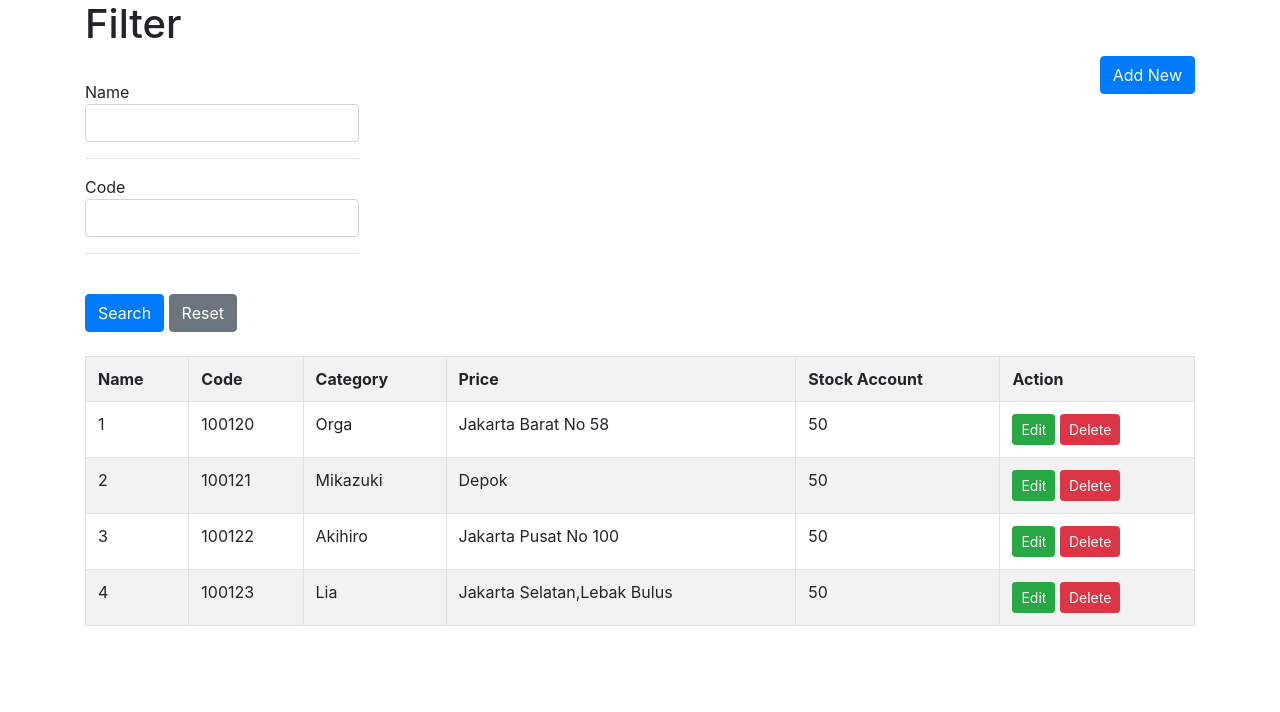
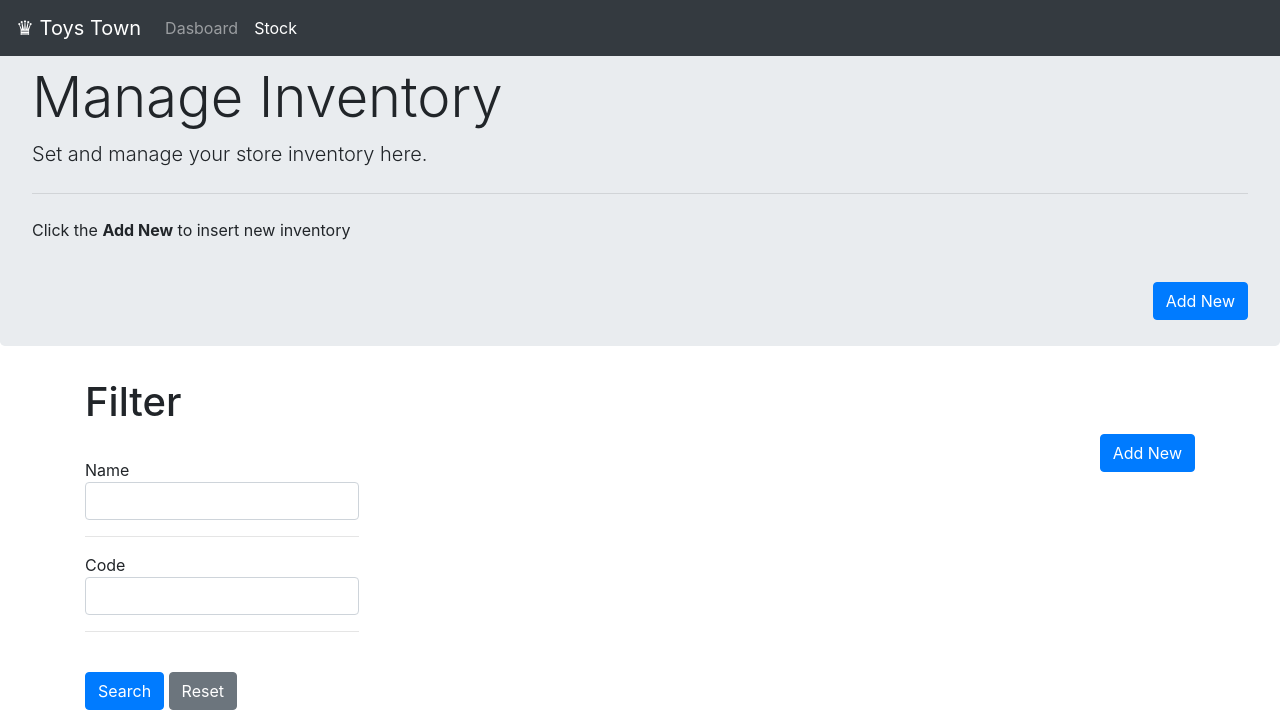
Before and after one commit to aureliaoktania/CRUD, a PHP site: page /menu.php in a window 1280 px wide. Shown: the top 712 px of the page. Before the commit the page ends 626 px from the top, so only its background shows below. Run offline with PHP 8.4, Linux system fonts and the light colour scheme.

Commit message:
Update menu.php

```diff
--- a/menu.php
+++ b/menu.php
@@ -4,6 +4,31 @@
 <link href="./css/bootstrap.min.css" rel="stylesheet">
 </head>
 <body>
+  <nav class="navbar navbar-expand-md navbar-dark fixed-top bg-dark">
+      <a class="navbar-brand" href="">♛ Toys Town</a>
+      <button class="navbar-toggler" type="button" data-toggle="collapse" data-target="#navbarsExampleDefault" aria-controls="navbarsExampleDefault" aria-expanded="false" aria-label="Toggle navigation">
+        <span class="navbar-toggler-icon"></span>
+      </button>
+
+      <div class="collapse navbar-collapse" id="navbarsExampleDefault">
+        <ul class="navbar-nav mr-auto">
+          <li class="nav-item">
+            <a class="nav-link" href="lu tambahin ae mau kemane">Dasboard<span class="sr-only">(current)</span></a>
+          </li>
+          <li class="nav-item active">
+            <a class="nav-link" href="jee mau kemane ">Stock</a>
+          </li>
+        </ul>
+      </div>
+    </nav>
+
+    <div class="jumbotron">
+        <h1 class="display-4">Manage Inventory</h1>
+        <p class="lead">Set and manage your store inventory here.</p>
+        <hr class="my-4">
+        <p>Click the <strong>Add New</strong> to insert new inventory</p><br>
+        <button type="button" class="btn btn-primary float-right" data-toggle="modal" data-target="#newprod">Add New</button>
+    </div>
 <div class="container">
 <h1>Filter</h1>
 <button type="button" class="btn btn-primary float-right">Add New</button> <br>
```
